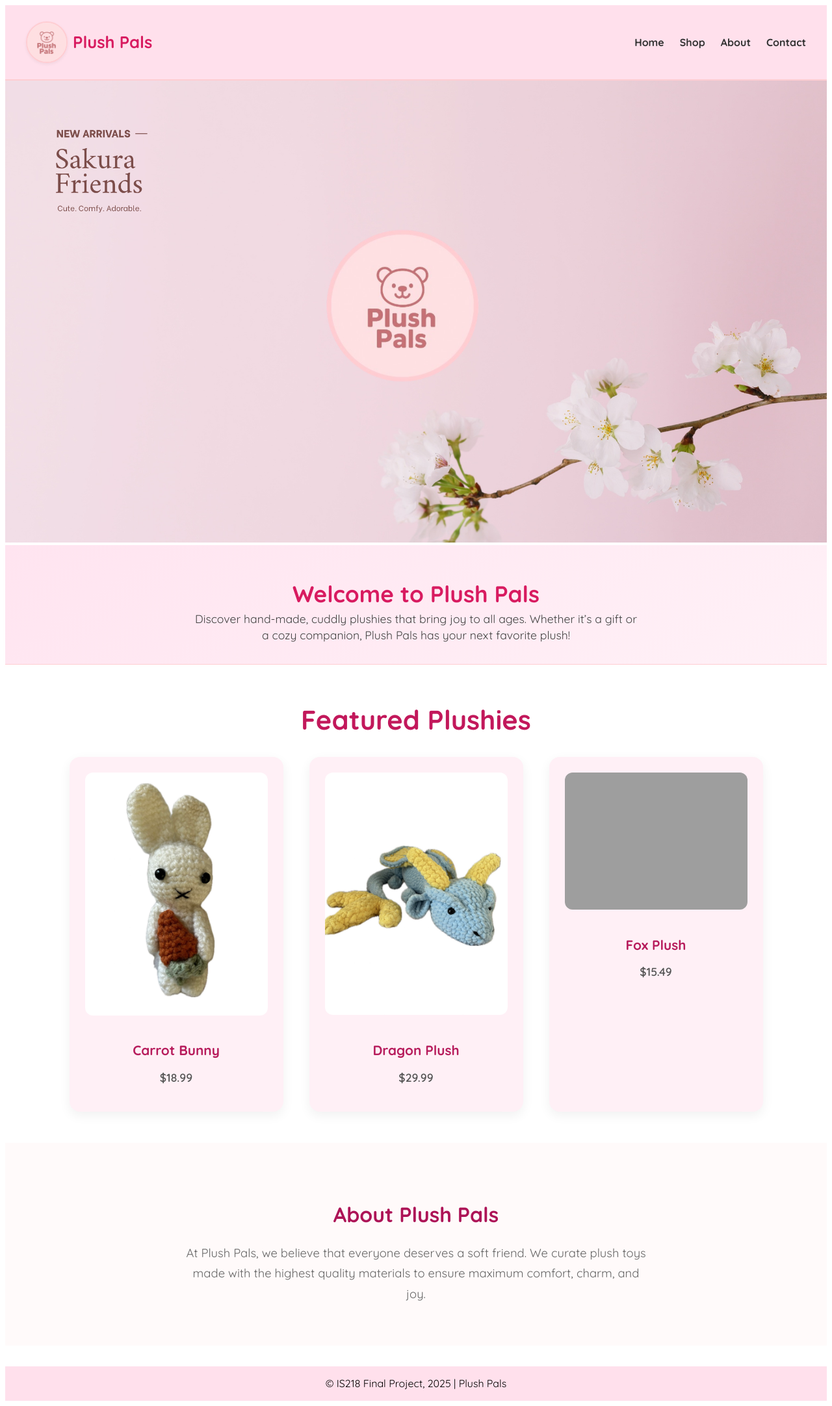
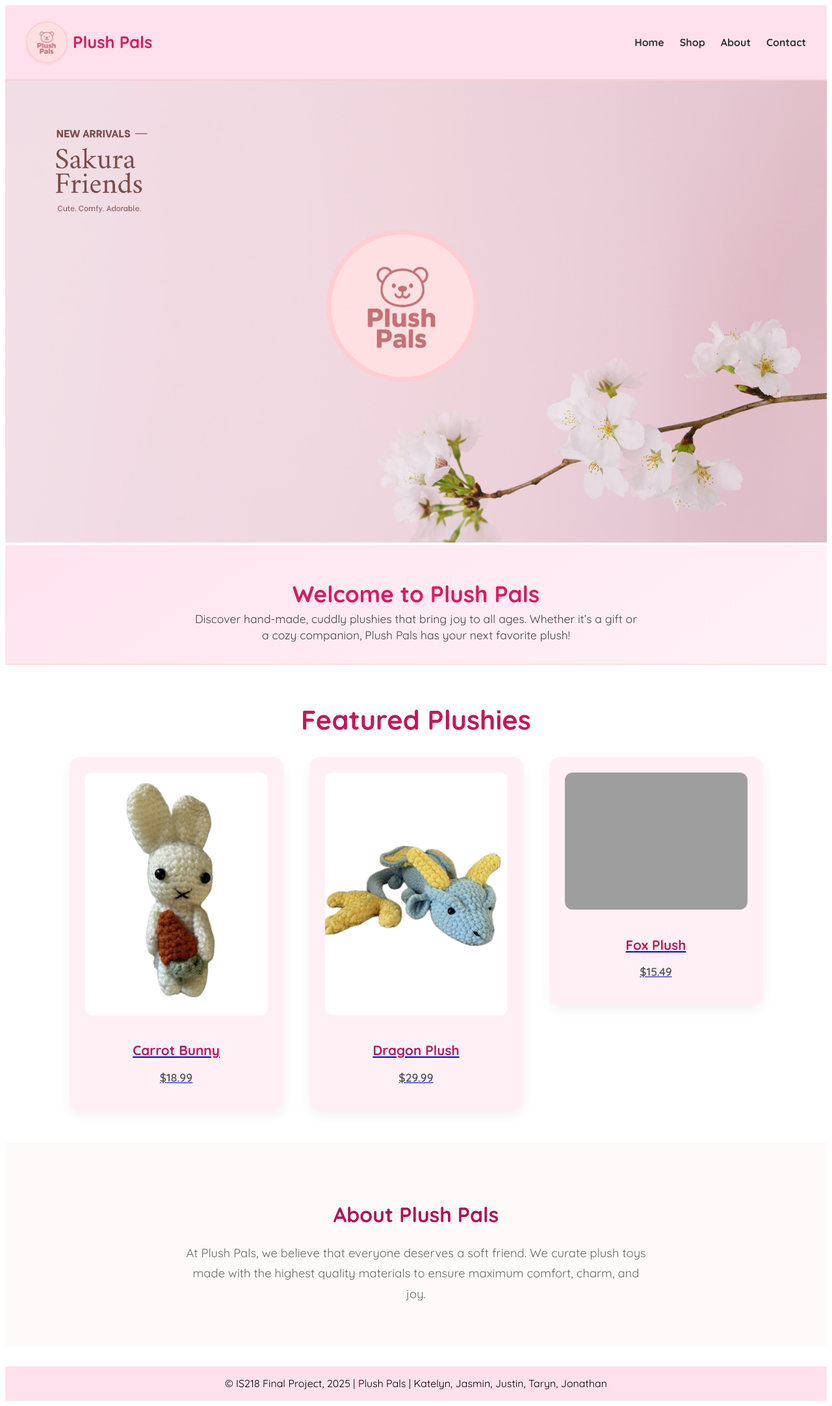
Before and after one commit to JustinCordova/PlushPals, a Django app: page / in a window 1280 px wide. Shown: the whole page at 65% size. Run offline with Django 5.2, Linux system fonts and the light colour scheme; data comes from the database, SQL or seed files in the repository; grey boxes are pictures that could not be loaded.

Commit message:
put footer in base html and made whole index cards clickable

```diff
--- a/plushpals/store/templates/store/about.html
+++ b/plushpals/store/templates/store/about.html
@@ -37,10 +37,5 @@
   </p>
 </section>
 
-<footer id="website-footer">
-  <div class="footer-info">
-    <p>&copy; IS218 Final Project, 2025 | Plush Pals</p>
-  </div>
-</footer>
 
 {% endblock %}
--- a/plushpals/store/templates/store/contact.html
+++ b/plushpals/store/templates/store/contact.html
@@ -32,9 +32,4 @@
   </form>
 </section>
 
-<footer id="website-footer">
-  <div class="footer-info">
-    <p>&copy; IS218 Final Project, 2025 | Plush Pals</p>
-  </div>
-</footer>
 {% endblock %}
--- a/plushpals/store/templates/store/index.html
+++ b/plushpals/store/templates/store/index.html
@@ -24,11 +24,10 @@
   <h2>Featured Plushies</h2>
   <div class="product-grid">
     {% for product in featured_products %}
+    <a href="{{ product.get_absolute_url }}">
     <div class="product-card">
       {% if product.image %}
-      <a href="{{ product.get_absolute_url }}">
         <img src="{{ product.image.url }}" alt="{{ product.name }}" />
-      </a>
       {% else %}
       <img
         src="{% static 'store/images/default_plush.png' %}"
@@ -38,6 +37,7 @@
       <h3>{{ product.name }}</h3>
       <p>${{ product.price }}</p>
     </div>
+    </a>
     {% empty %}
     <p>No featured plushies right now!</p>
     {% endfor %}
@@ -54,10 +54,5 @@
   </p>
 </section>
 
-<footer id="website-footer">
-  <div class="footer-info">
-    <p>&copy; IS218 Final Project, 2025 | Plush Pals</p>
-  </div>
-</footer>
 
 {% endblock %}
--- a/plushpals/store/templates/store/product_detail.html
+++ b/plushpals/store/templates/store/product_detail.html
@@ -98,9 +98,4 @@
 </div>
 </section>
 
-<footer id="website-footer">
-  <div class="footer-info">
-    <p>&copy; IS218 Final Project, 2025 | Plush Pals</p>
-  </div>
-</footer>
 {% endblock %}
--- a/plushpals/store/templates/store/shop.html
+++ b/plushpals/store/templates/store/shop.html
@@ -19,9 +19,4 @@
   </div>
 </section>
 
-<footer id="website-footer">
-  <div class="footer-info">
-    <p>&copy; IS218 Final Project, 2025 | Plush Pals</p>
-  </div>
-</footer>
 {% endblock %}
--- a/plushpals/templates/base.html
+++ b/plushpals/templates/base.html
@@ -38,4 +38,9 @@
     {% block content %}{% endblock %}
   </main>
 </body>
+<footer id="website-footer">
+  <div class="footer-info">
+    <p>&copy; IS218 Final Project, 2025 | Plush Pals | Katelyn, Jasmin, Justin, Taryn, Jonathan</p>
+  </div>
+</footer>
 </html>
```
